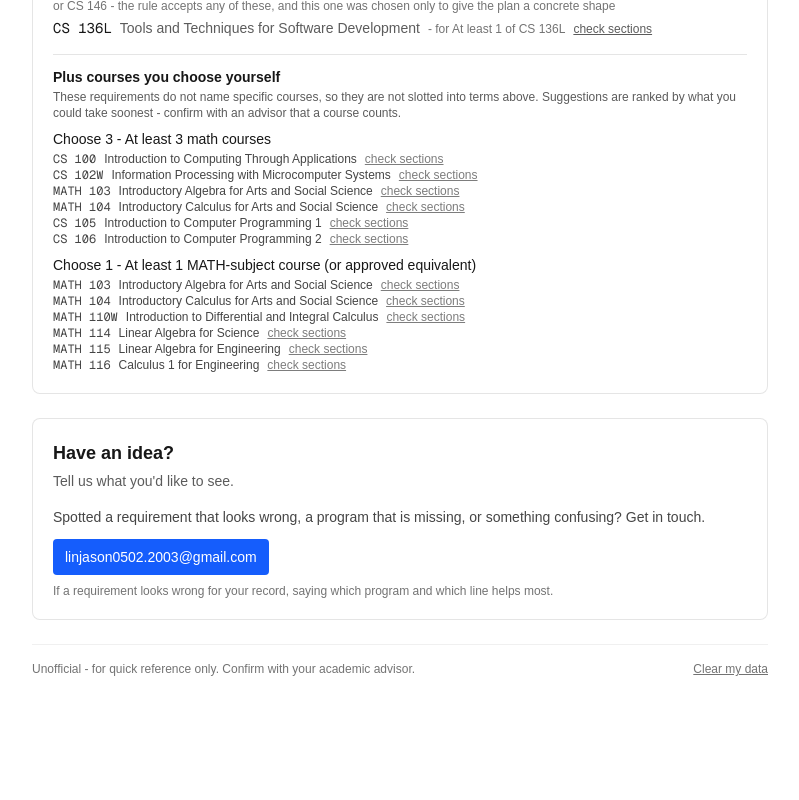
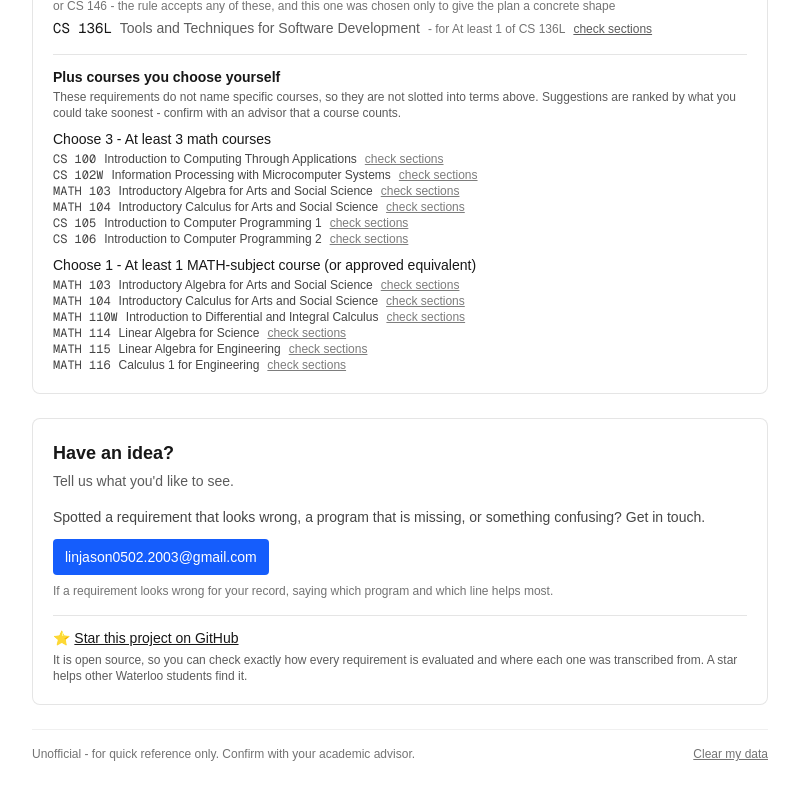
Before and after one commit to qiushih/transfer-path, a Next.js app: page / in a window 1280 px wide. Shown: the part 4464-5264 px from the top of the page, without its empty margins (240-1039 px from the left). Before the commit the page ends 5181 px from the top, so only its background shows below. Built offline with nearby package versions, Linux system fonts and the light colour scheme.

Commit message:
add github repo link

```diff
--- a/src/components/ContactBox.tsx
+++ b/src/components/ContactBox.tsx
@@ -11,6 +11,12 @@ import { Section } from "./ui";
 
 const CONTACT_EMAIL = "linjason0502.2003@gmail.com";
 const SUBJECT = "Waterloo Path Feedback";
+
+/**
+ * The browsable URL, not the `git@github.com:...` SSH form - that one is a
+ * clone address and does nothing when a browser follows it.
+ */
+const REPO_URL = "https://github.com/qiushih/transfer-path";
 
 /**
  * Built with `encodeURIComponent` rather than a hand-written `%20` so the
@@ -36,6 +42,24 @@ export function ContactBox() {
       <p className="mt-2 text-xs opacity-60">
         If a requirement looks wrong for your record, saying which program and which line helps most.
       </p>
+
+      <div className="mt-4 border-t border-black/10 pt-3 dark:border-white/15">
+        <p className="text-sm">
+          <span aria-hidden>&#11088;</span>{" "}
+          <a
+            className="font-medium underline"
+            href={REPO_URL}
+            target="_blank"
+            rel="noopener noreferrer"
+          >
+            Star this project on GitHub
+          </a>
+        </p>
+        <p className="mt-1 text-xs opacity-70">
+          It is open source, so you can check exactly how every requirement is evaluated and where
+          each one was transcribed from. A star helps other Waterloo students find it.
+        </p>
+      </div>
     </Section>
   );
 }
```
Also changed, not shown: 1 other file (tests, documents, lock files or other folders).
